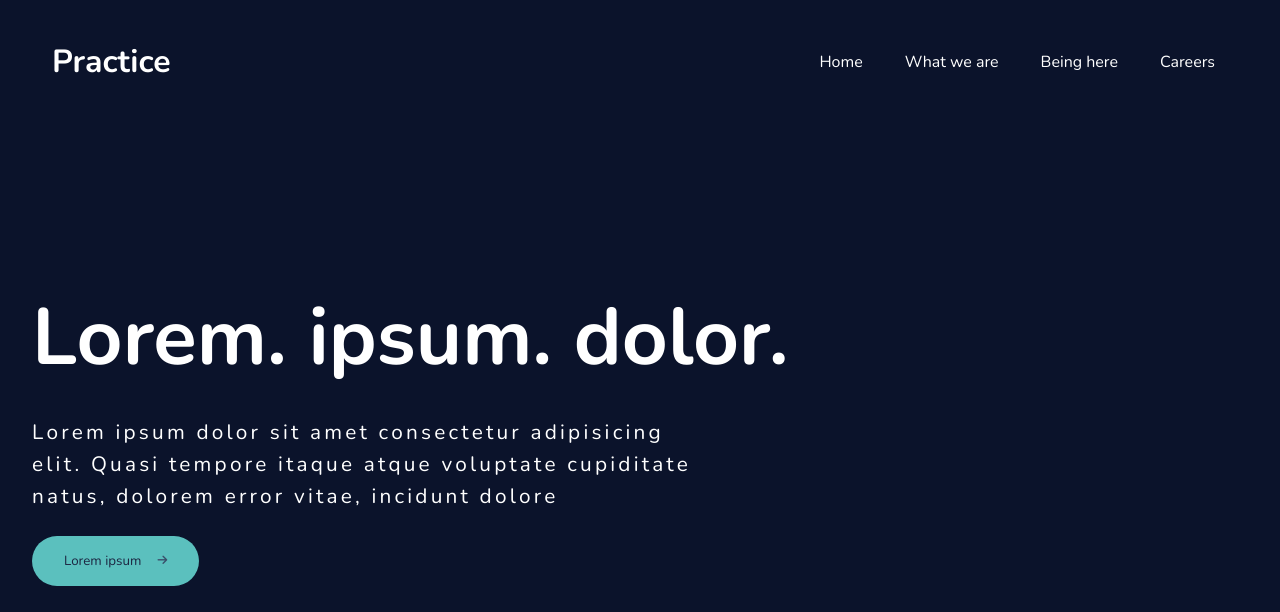
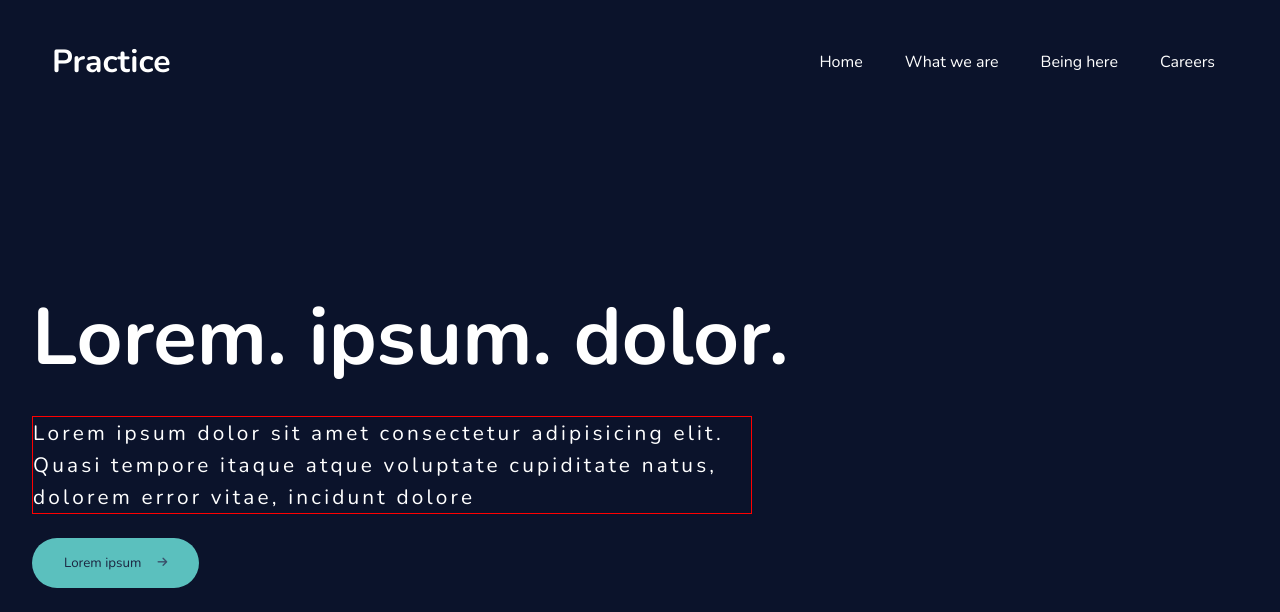
Before and after one commit to euheber/Frontend-Practice, a plain HTML site: page index.html in a window 1280 px wide. Shown: the top 612 px of the page. Drawn offline with nearby package versions, Linux system fonts and the light colour scheme.

Commit message:
fix: max width in cta p

```diff
--- a/style/style.css
+++ b/style/style.css
@@ -130,7 +130,9 @@ ul li a:hover:before {
   font-size: 1.3rem;
   letter-spacing: 0.2rem;
   line-height: 2rem;
-  width: 80%;
+
+  max-width: 45rem;
+  border: 1px solid red;
   margin-bottom: 1.5rem;
 }
 
```
